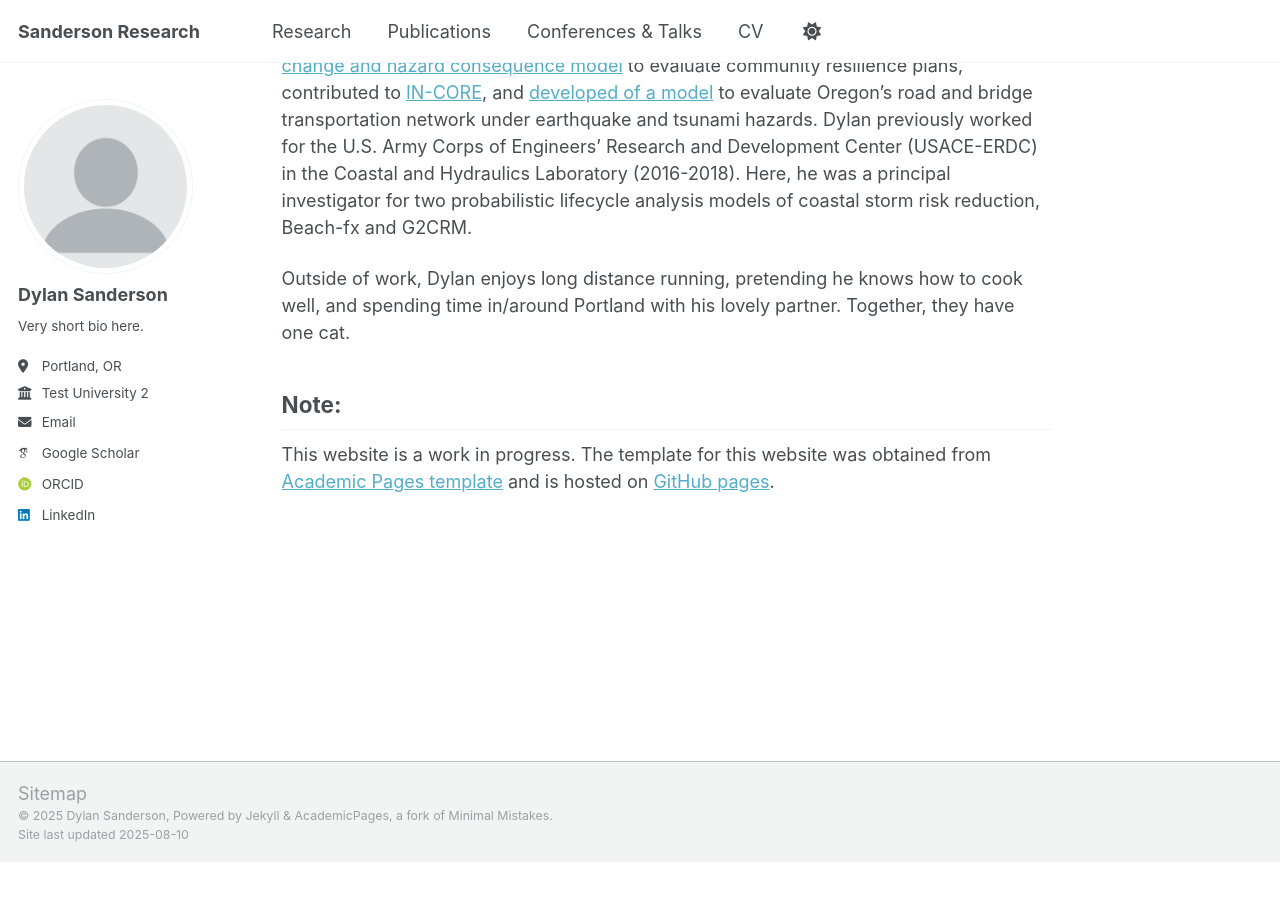
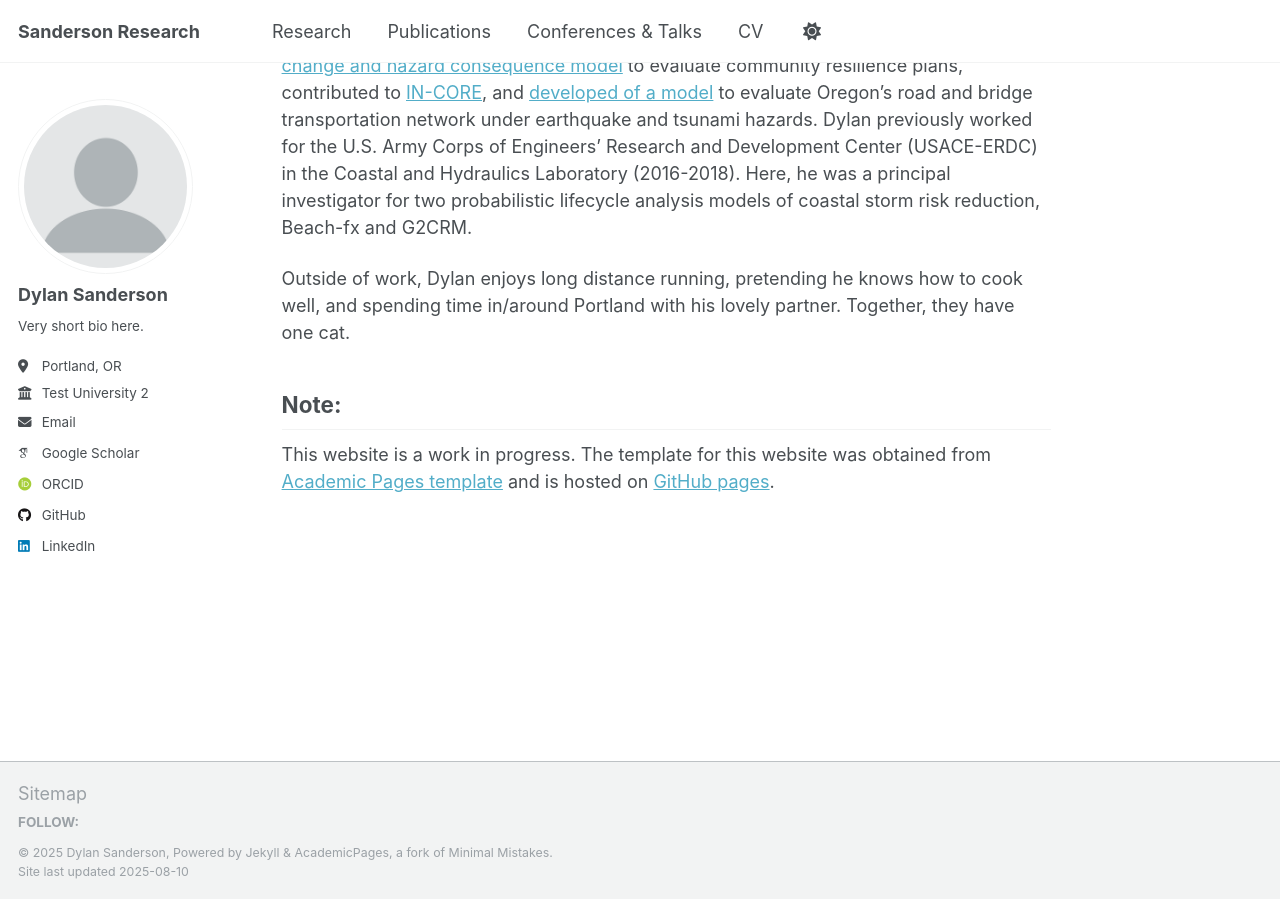
Before and after one commit to 22dylan/22dylan.github.io, a Jekyll site: the page built from _pages/about.md, in a window 1280 px wide and 900 px high, scrolled down 666 px. Built offline with Jekyll 4.4.1, drawn with Linux system fonts in a browser that asks for light colours; some web fonts are replaced; a script that is not in the unit is left out; before the commit the page ends 1529 px from its top, so only the background shows below that.

Commit message:
remove follow on github

```diff
--- a/_config.yml
+++ b/_config.yml
@@ -48,7 +48,7 @@
   bitbucket        : # Username - Update with your username on the site
   codepen          : # Username
   dribbble         : # Username
-  github           : # "22dylan"
+  github           : "22dylan"
   kaggle           : # Username
   stackoverflow    : # User number or user number and name (i.e., use "1" or "1/jeff-atwood")
 
--- a/_includes/footer.html
+++ b/_includes/footer.html
@@ -6,9 +6,9 @@
     {% if site.data.ui-text[site.locale].follow_label %}
       <li><strong>{{ site.data.ui-text[site.locale].follow_label }}</strong></li>
     {% endif %}
-    {% if site.author.github %}
+<!--     {% if site.author.github %}
       <li><a href="http://github.com/{{ site.author.github }}"><i class="fab fa-github" aria-hidden="true"></i> GitHub</a></li>
-    {% endif %}
+    {% endif %} -->
     {% if site.author.bitbucket %}
       <li><a href="http://bitbucket.org/{{ site.author.bitbucket }}"><i class="fab fa-bitbucket" aria-hidden="true"></i> Bitbucket</a></li>
     {% endif %}
```
